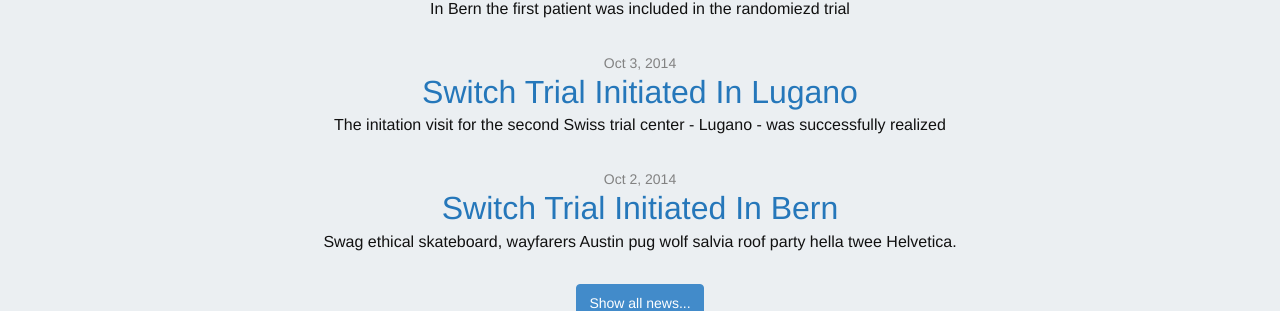
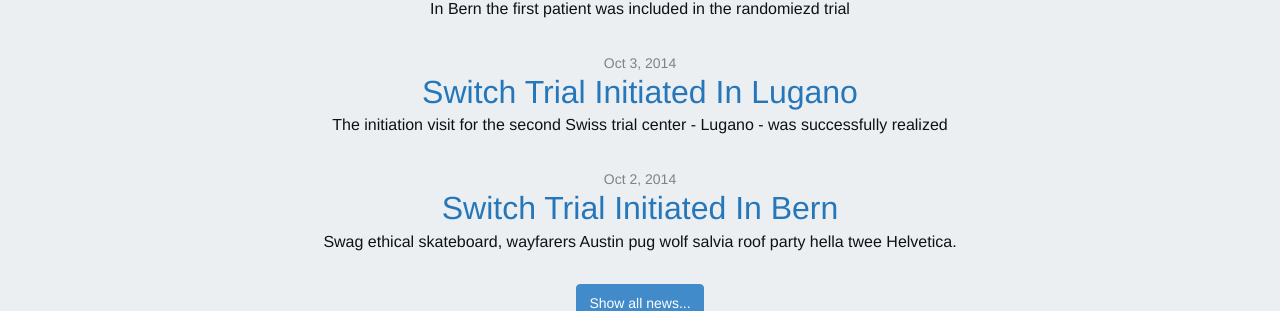
Before and after one commit to bressanj/switch, a Jekyll site: the page built from index.html, in a window 1280 px wide and 900 px high, scrolled down 659 px. Shown: the part 144-455 px from the top of the window. Built offline with Jekyll 4.4.1, drawn with Linux system fonts in a browser that asks for light colours; Markdown is read by kramdown in place of the engine named in the settings.

Commit message:
Update 2014-10-03-Switch-trial-initiated-in-Lugano.md

```diff
--- a/_posts/2014-10-03-Switch-trial-initiated-in-Lugano.md
+++ b/_posts/2014-10-03-Switch-trial-initiated-in-Lugano.md
@@ -1,8 +1,8 @@
 ---
 layout: post
 published: true
-excerpt: "The initation visit for the second Swiss trial center - Lugano - was successfully realized"
+excerpt: "The initiation visit for the second Swiss trial center - Lugano - was successfully realized"
 ---
 
 
-The initation visit for the second Swiss trial center - Lugano - was successfully realized.
+The initiation visit for the second Swiss trial center - Lugano - was successfully realized.
```
